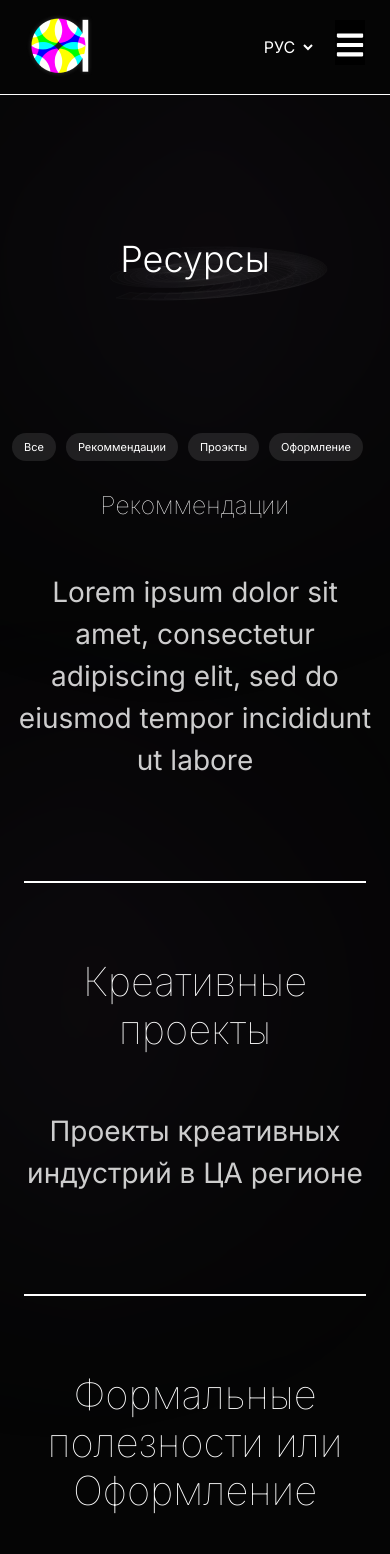
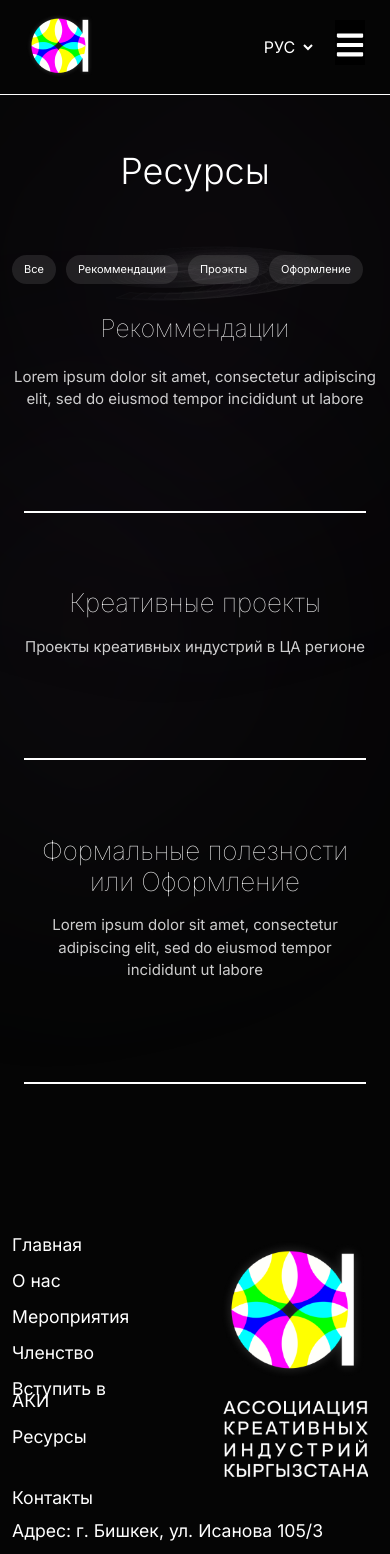
Before and after one commit to Ernes11/AKI-Creative-Project, a React (Create React App) app: page /resource in a window 390 px wide. Shown: the top 1554 px of the page. Built offline with nearby package versions, Linux system fonts and the light colour scheme; no server answers.

Commit message:
update to mobile

```diff
--- a/src/sass/aboutassociation.scss
+++ b/src/sass/aboutassociation.scss
@@ -101,10 +101,10 @@
             @include mobile {
               border-bottom: 1px solid white;
               border-top: 1px solid white;
-              width: 110%;
+              width: 118%;
               position: absolute;
-              top: -3rem;
-              left: -1rem;
+              top: -4rem;
+              left: -2rem;
             }
           }
         }
@@ -120,7 +120,7 @@
               border-top: 1px solid white;
               position: absolute;
               top: 33rem;
-              left: -1rem;
+              left: -2rem;
             }
           }
         }
@@ -135,7 +135,7 @@
           @include mobile {
             line-height: 21px;
             position: absolute;
-            top: 27rem;
+            top: 26rem;
             left: 0.7rem;
           }
         }
--- a/src/section/Resources/Creative-Project-section/CreativeProject.scss
+++ b/src/section/Resources/Creative-Project-section/CreativeProject.scss
@@ -1,3 +1,5 @@
+@import "../../../global.scss";
+
 .text_project_section {
   margin-top: 15%;
   text-align: center;
@@ -5,11 +7,19 @@
     color: white;
     font-weight: lighter;
     font-size: 40px;
+
+    @include mobile {
+      font-size: 26px;
+    }
   }
   p {
     color: #ffffffcc;
-
     margin-top: 56px;
     font-size: 28px;
+
+    @include mobile {
+      margin-top: 17px;
+      font-size: 15px;
     }
   }
+}
--- a/src/section/Resources/Head-section/headSection.scss
+++ b/src/section/Resources/Head-section/headSection.scss
@@ -1,5 +1,4 @@
 @import "../../../global.scss";
-
 
 .resources_title_container {
   display: flex;
@@ -8,6 +7,10 @@
   justify-content: center;
   margin: auto;
   height: 40vh;
+
+  @include mobile {
+    height: 19vh;
+  }
 }
 .resourcesTitle {
   color: white;
@@ -16,7 +19,7 @@
   font-weight: 300;
   font-size: 64px;
 
-  @include mobile{
+  @include mobile {
     font-size: 36px;
   }
 }
@@ -35,16 +38,15 @@
   display: flex;
   gap: 30px;
 
-  @include mobile{
+  @include mobile {
     gap: 10px;
   }
 
-  a{
-    @include mobile{
+  a {
+    @include mobile {
       font-size: 11px;
     }
   }
-
 }
 .img_container {
   display: flex;
--- a/src/section/Resources/Recomendation-section/RecomendationSection.scss
+++ b/src/section/Resources/Recomendation-section/RecomendationSection.scss
@@ -1,3 +1,5 @@
+@import "../../../global.scss";
+
 .recomendation_header {
   margin-top: 30px;
   text-align: center;
@@ -11,6 +13,11 @@
     font-size: 28px;
     color: #ffffffcc;
     font-weight: 400;
+
+    @include mobile {
+      margin-top: 22px;
+      font-size: 15px;
+    }
   }
 }
 .WAVES {
--- a/src/section/Resources/Utility/Utility.scss
+++ b/src/section/Resources/Utility/Utility.scss
@@ -1,3 +1,6 @@
+@import "../../../global.scss";
+
+
 .text_utility_section {
   margin-top: 15%;
   text-align: center;
@@ -6,12 +9,19 @@
     color: white;
     font-weight: lighter;
     font-size: 40px;
+    @include mobile {
+      margin-top: 17px;
+      font-size: 26px;
+    }
   }
   p {
     color: #ffffffcc;
-
     margin-top: 56px;
     font-size: 28px;
+    @include mobile {
+      margin-top: 17px;
+      font-size: 15px;
+    }
   }
 }
 .creative_utility_section {
```
Lines whose indentation alone changed are shown as unchanged.
